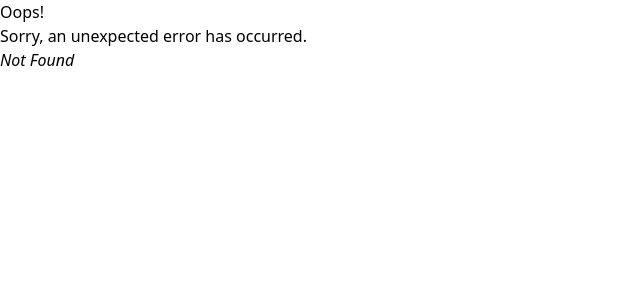
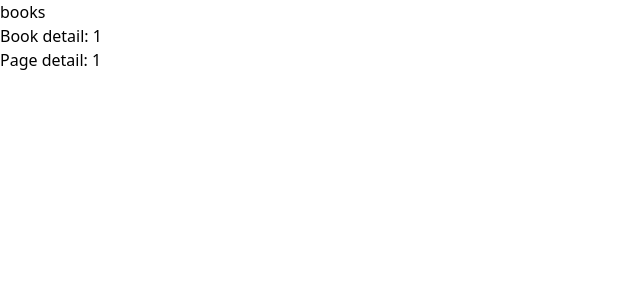
Before and after one commit to mairoo/road2gm-react, a React app: page /books/1/pages/1 in a window 1280 px wide. Before the commit this address had no page. Shown: the top 300 px of the page, without its empty margins (0-640 px from the left). Built offline with nearby package versions, Linux system fonts and the light colour scheme.

Commit message:
book/page routes

```diff
--- /dev/null
+++ b/src/layouts/BooksLayout.tsx
@@ -0,0 +1,12 @@
+import React from "react";
+
+import { Outlet } from "react-router-dom";
+
+const BooksLayout = () => (
+  <div>
+    <h1>books</h1>
+    <Outlet />
+  </div>
+);
+
+export default BooksLayout;
--- a/src/layouts/Root.tsx
+++ b/src/layouts/RootLayout.tsx
@@ -1,7 +1,7 @@
 import { Outlet } from "react-router-dom";
 import React from "react";
 
-const Root = () => {
+const RootLayout = () => {
   return (
     <>
       <Outlet />
@@ -9,4 +9,4 @@ const Root = () => {
   );
 };
 
-export default Root;
+export default RootLayout;
--- /dev/null
+++ b/src/pages/books/[id].tsx
@@ -0,0 +1,26 @@
+import React from "react";
+import { Outlet, useParams } from "react-router-dom";
+
+const useBookParams = () => {
+  const { bookId } = useParams<{ bookId: string }>();
+  const id = parseInt(bookId!, 10);
+
+  if (isNaN(id)) {
+    throw new Error("Invalid book ID");
+  }
+
+  return { id: id };
+};
+
+const BookDetailPage = () => {
+  const { id } = useBookParams();
+
+  return (
+    <>
+      <h1>Book detail: {id}</h1>
+      <Outlet />
+    </>
+  );
+};
+
+export default BookDetailPage;
--- /dev/null
+++ b/src/pages/books/index.tsx
@@ -0,0 +1,7 @@
+import React from "react";
+
+const BooksPage = () => {
+  return <h1>books</h1>;
+};
+
+export default BooksPage;
--- /dev/null
+++ b/src/pages/books/pages/[id].tsx
@@ -0,0 +1,26 @@
+import React from "react";
+import { Outlet, useParams } from "react-router-dom";
+
+const usePageParams = () => {
+  const { pageId } = useParams<{ pageId: string }>();
+  const id = parseInt(pageId!, 10);
+
+  if (isNaN(id)) {
+    throw new Error("Invalid book ID");
+  }
+
+  return { id: id };
+};
+
+const BookPageDetailPage = () => {
+  const { id } = usePageParams();
+
+  return (
+    <>
+      <h1>Page detail: {id}</h1>
+      <Outlet />
+    </>
+  );
+};
+
+export default BookPageDetailPage;
--- /dev/null
+++ b/src/pages/books/pages/index.tsx
@@ -0,0 +1,7 @@
+import React from "react";
+
+const BookPagesPage = () => {
+  return <div>book pages</div>;
+};
+
+export default BookPagesPage;
--- a/src/routes/BrowserRouter.tsx
+++ b/src/routes/BrowserRouter.tsx
@@ -1,18 +1,58 @@
 import { createBrowserRouter } from "react-router-dom";
 import React from "react";
-import Root from "../layouts/Root";
+import RootLayout from "../layouts/RootLayout";
 import Home from "../pages/Home";
 import ErrorPage from "../pages/ErrorPage";
+import BooksPage from "../pages/books";
+import BookDetailPage from "../pages/books/[id]";
+import BookPagesPage from "../pages/books/pages";
+import BookPageDetailPage from "../pages/books/pages/[id]";
+import BooksLayout from "../layouts/BooksLayout";
 
 const BrowserRouter = createBrowserRouter([
   {
     path: "/",
-    element: <Root />,
+    element: <RootLayout />,
+    // errorElement 속성은 React Router v6.4에서 도입
+    // 해당 라우트나 그 하위 라우트에서 발생하는 오류를 잡아낸다.
+    // loader, action 함수에서 throw된 오류도 처리 가능하다. (하지만 RTK-Query 사용)
     errorElement: <ErrorPage />,
     children: [
+      // children 배열로 두면 코드 분할(Code Splitting)과 지연 로딩(Lazy Loading)을 구현하기 쉽다.
+      // 프로그래밍 방식으로 라우트를 조작하기 더 쉽다.
+      // 복잡한 중첩 라우트 구조에서는 가독성이 떨어진다.
       {
         index: true,
         element: <Home />,
+      },
+      {
+        path: "/books",
+        element: <BooksLayout />,
+        children: [
+          {
+            index: true,
+            element: <BooksPage />,
+          },
+          {
+            path: ":bookId",
+            element: <BookDetailPage />,
+            children: [
+              {
+                path: "pages",
+                children: [
+                  {
+                    index: true,
+                    element: <BookPagesPage />,
+                  },
+                  {
+                    path: ":pageId",
+                    element: <BookPageDetailPage />,
+                  },
+                ],
+              },
+            ],
+          },
+        ],
       },
     ],
   },
```
